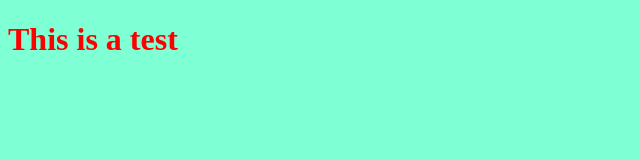
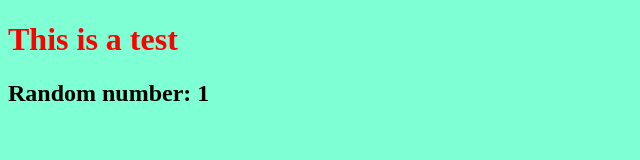
Before and after one commit to hschenkTechtonic/test_repo, a plain HTML site: page index.html in a window 1280 px wide. Shown: the whole page, without its empty margins (0-640 px from the left). Drawn offline with Linux system fonts and the light colour scheme.

Commit message:
Added js file to generate random number between 1-10

```diff
--- a/index.html
+++ b/index.html
@@ -8,5 +8,7 @@
 </head>
 <body>
     <h1>This is a test</h1>
+    <h2 id = "h2">Random number: </h2>
+    <script src = "scripts.js"></script>
 </body>
 </html>
--- /dev/null
+++ b/scripts.js
@@ -0,0 +1,7 @@
+function ranNum() {
+    var num = Math.floor(Math.random() * 10)+1;
+    var numText = document.createTextNode(num);
+    var element = document.getElementById("h2");
+    element.appendChild(numText);
+}
+ranNum();
```
